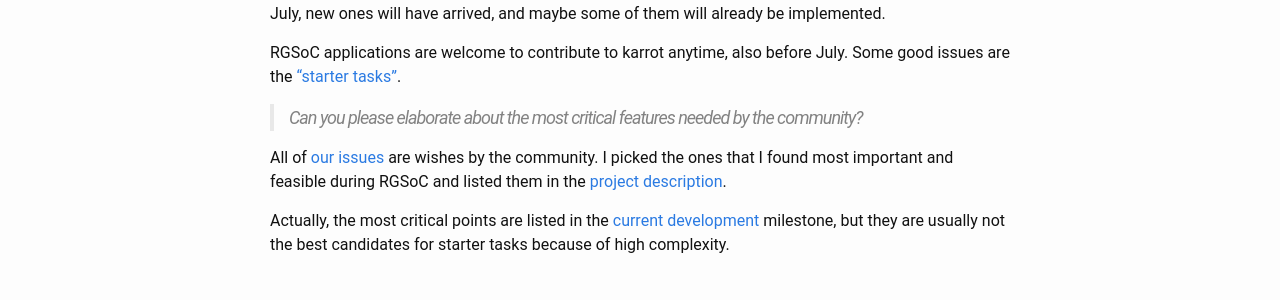
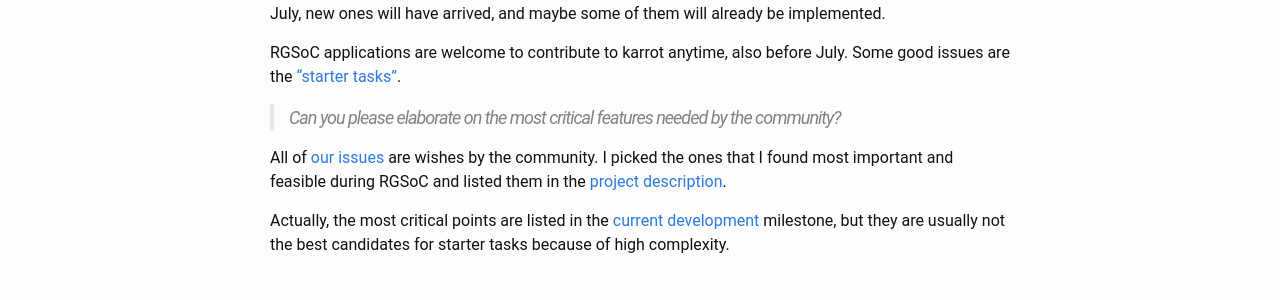
Before and after one commit to karrot-dev/karrot-blog, a Jekyll site: the page built from _posts/2018-01-31-rgsoc-questions-answers.md, in a window 1280 px wide. Shown: the part 701-1001 px from the top of the page. Built offline with Jekyll 4.4.1, drawn with Linux system fonts in a browser that asks for light colours.

Commit message:
improve language

```diff
--- a/_posts/2018-01-31-rgsoc-questions-answers.md
+++ b/_posts/2018-01-31-rgsoc-questions-answers.md
@@ -24,7 +24,7 @@ There are many tasks to work on; I listed some in the [RGSoC project description
 
 RGSoC applications are welcome to contribute to karrot anytime, also before July. Some good issues are the ["starter tasks"](https://github.com/yunity/karrot-frontend/issues?q=is%3Aopen+is%3Aissue+label%3Astarter-task).
 
-> Can you please elaborate about the most critical features needed by the community?
+> Can you please elaborate on the most critical features needed by the community?
 
 All of [our issues](https://github.com/yunity/karrot-frontend/issues) are wishes by the community. I picked the ones that I found most important and feasible during RGSoC and listed them in the [project description](https://teams.railsgirlssummerofcode.org/projects/207-karrot-foodsaving-worldwide).
 
```
